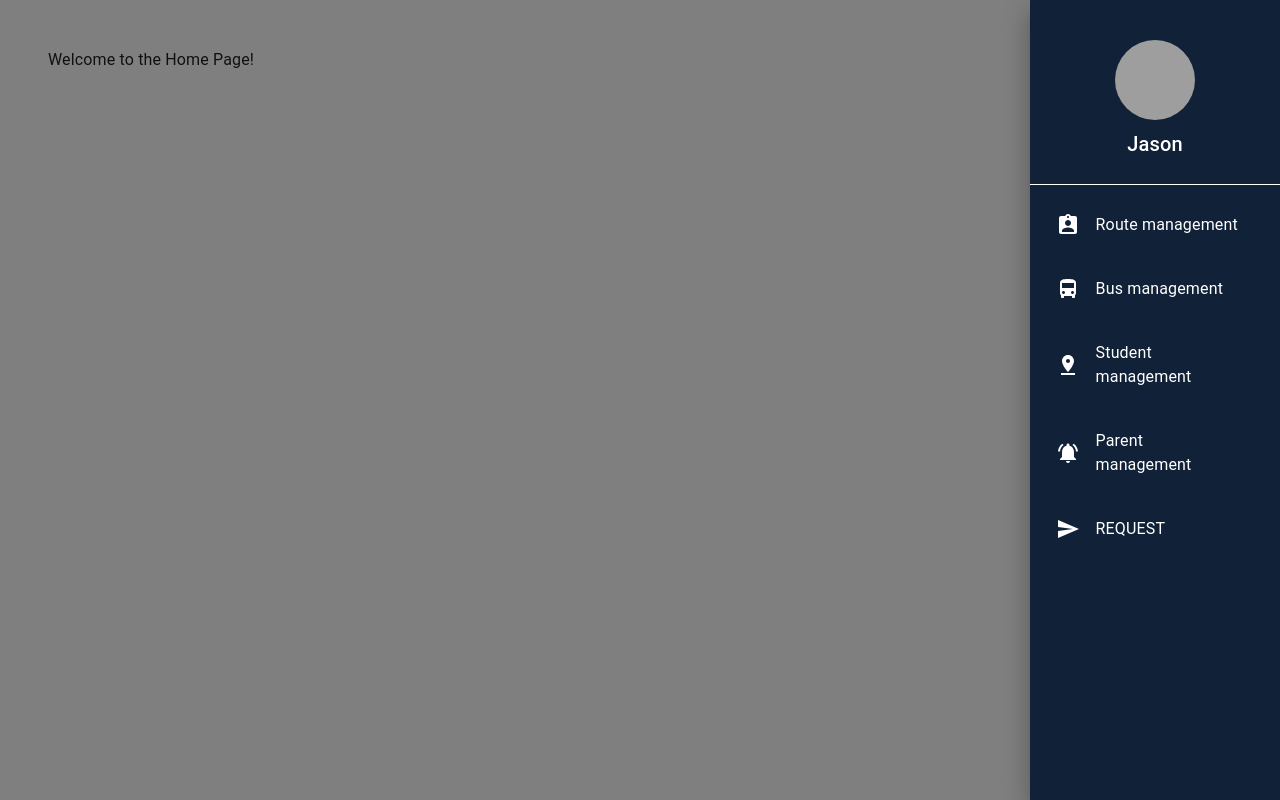
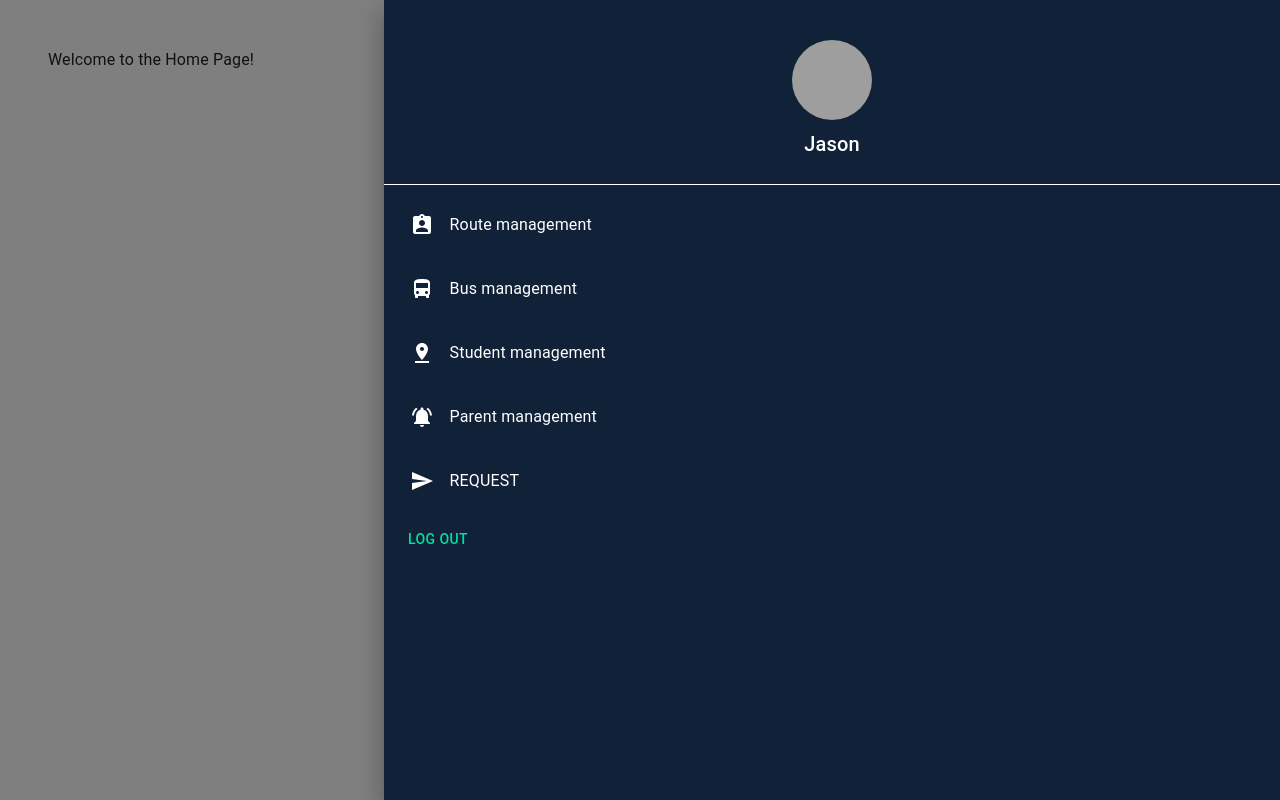
Before and after one commit to Funkoala14/School-Bus-Tracking-System, a React (Vite) app in the folder client/: page /admin/home in a window 1280 px wide. Both pictures are taken after a click on the element 1238 px from the left and 32 px from the top of the page. Built offline with nearby package versions, Linux system fonts and the light colour scheme; grey boxes are pictures that could not be loaded.

Commit message:
[frontend]logout

```diff
--- a/client/src/components/Nav/Nav.jsx
+++ b/client/src/components/Nav/Nav.jsx
@@ -1,10 +1,19 @@
 import { DensityMedium } from '@mui/icons-material';
-import { Avatar, Box, List, ListItem, ListItemIcon, ListItemText, Typography } from '@mui/material';
+import { Avatar, Box, Button, List, ListItem, ListItemIcon, ListItemText, Typography } from '@mui/material';
+import { useDispatch } from 'react-redux';
 import { Link } from 'react-router-dom';
+import { logoutThunk } from '../../store/authSlice/auth.thunk';
 
-const Nav = ({ paths, onToggle }) => (
-    <Box sx={{ height: '100%' }}>
-        <Box className='flex flex-col items-center p-6 text-white' sx={{ bgcolor: 'primary.dark', borderBottom: '1px solid #fff' }}>
+const Nav = ({ paths, onToggle }) => {
+    const dispatch = useDispatch();
+
+    const handleLogout = () => {
+        dispatch(logoutThunk());
+    };
+
+    return (
+        <Box sx={{ height: '100%', bgcolor: 'primary.dark' }}>
+            <Box className='flex flex-col items-center p-6 text-white' sx={{ borderBottom: '1px solid #fff' }}>
                 <Avatar
                     alt='Jason'
                     src='https://www.parent4success.com/resources/site/wp-content/uploads/2014/03/father-and-daugther-1024x683.jpg'
@@ -14,18 +23,22 @@ const Nav = ({ paths, onToggle }) => (
                     Jason
                 </Typography>
             </Box>
-        <List sx={{ width: 250, bgcolor: 'primary.dark', color: '#fff', height: '100%' }} onClick={onToggle}>
+            <List sx={{ width: '70vw', color: '#fff' }}>
                 {paths.map((item, index) => (
                     <ListItem key={index} sx={{ p: '0 1.6rem' }}>
-                    <Link to={item.path} style={{ textDecoration: 'none', color: 'inherit', display: 'flex', alignItems: "center" }}>
+                        <Link to={item.path} style={{ textDecoration: 'none', color: 'inherit', display: 'flex', alignItems: 'center' }}>
                             {/* Ensure Link styles don't affect ListItem */}
                             {item.icon}
                             <ListItemText primary={item.title} sx={{ p: 2 }} />
                         </Link>
                     </ListItem>
                 ))}
+                <ListItem>
+                    <Button onClick={handleLogout}>Log Out</Button>
+                </ListItem>
             </List>
         </Box>
     );
+};
 
 export default Nav;
--- a/client/src/store/authSlice/auth.slice.js
+++ b/client/src/store/authSlice/auth.slice.js
@@ -1,5 +1,5 @@
 import { createSlice } from '@reduxjs/toolkit';
-import { loginThunk } from './auth.thunk';
+import { loginThunk, logoutThunk } from './auth.thunk';
 
 const setPending = (state) => {
     state.loading = true;
@@ -55,7 +55,9 @@ const authSlice = createSlice({
         builder
             .addCase(loginThunk.pending, setPending)
             .addCase(loginThunk.fulfilled, setFulfilled)
-            .addCase(loginThunk.rejected, setRejected);
+            .addCase(loginThunk.rejected, setRejected)
+
+            .addCase(logoutThunk.fulfilled, setRejected);
     },
 });
 
--- a/client/src/store/authSlice/auth.thunk.js
+++ b/client/src/store/authSlice/auth.thunk.js
@@ -1,5 +1,5 @@
 import { createAsyncThunk } from '@reduxjs/toolkit';
-import { post } from '../../services/api';
+import { get, post } from '../../services/api';
 import { showNotification } from '../notificationSlice/notification.slice';
 
 export const loginThunk = createAsyncThunk('auth/login', async ({ userName, password }, { rejectWithValue, dispatch }) => {
@@ -49,13 +49,20 @@ const verifyThunk = createAsyncThunk('auth/verify', async (_, { rejectWithValue
 });
 
 // Async thunk for logging out
-const logoutThunk = createAsyncThunk('auth/logout', async (_, { rejectWithValue, dispatch }) => {
+export const logoutThunk = createAsyncThunk('auth/logout', async (_, { rejectWithValue, dispatch }) => {
     try {
         // Send the logout request to the server (this assumes your server clears any session-related info)
-        await get('/auth/logout');
+        const res = await get('/auth/logout');
         await localStorage.removeItem('persist:root');
         window.location.href = '/login';
     } catch (error) {
-        return rejectWithValue(error.response?.data || 'Logout failed');
+        const errorMessage = error.response?.data?.message || 'Something went wrong';
+        dispatch(
+            showNotification({
+                message: errorMessage,
+                severity: 'error',
+            })
+        );
+        return rejectWithValue(errorMessage);
     }
 });
```
Lines whose indentation alone changed are shown as unchanged.
